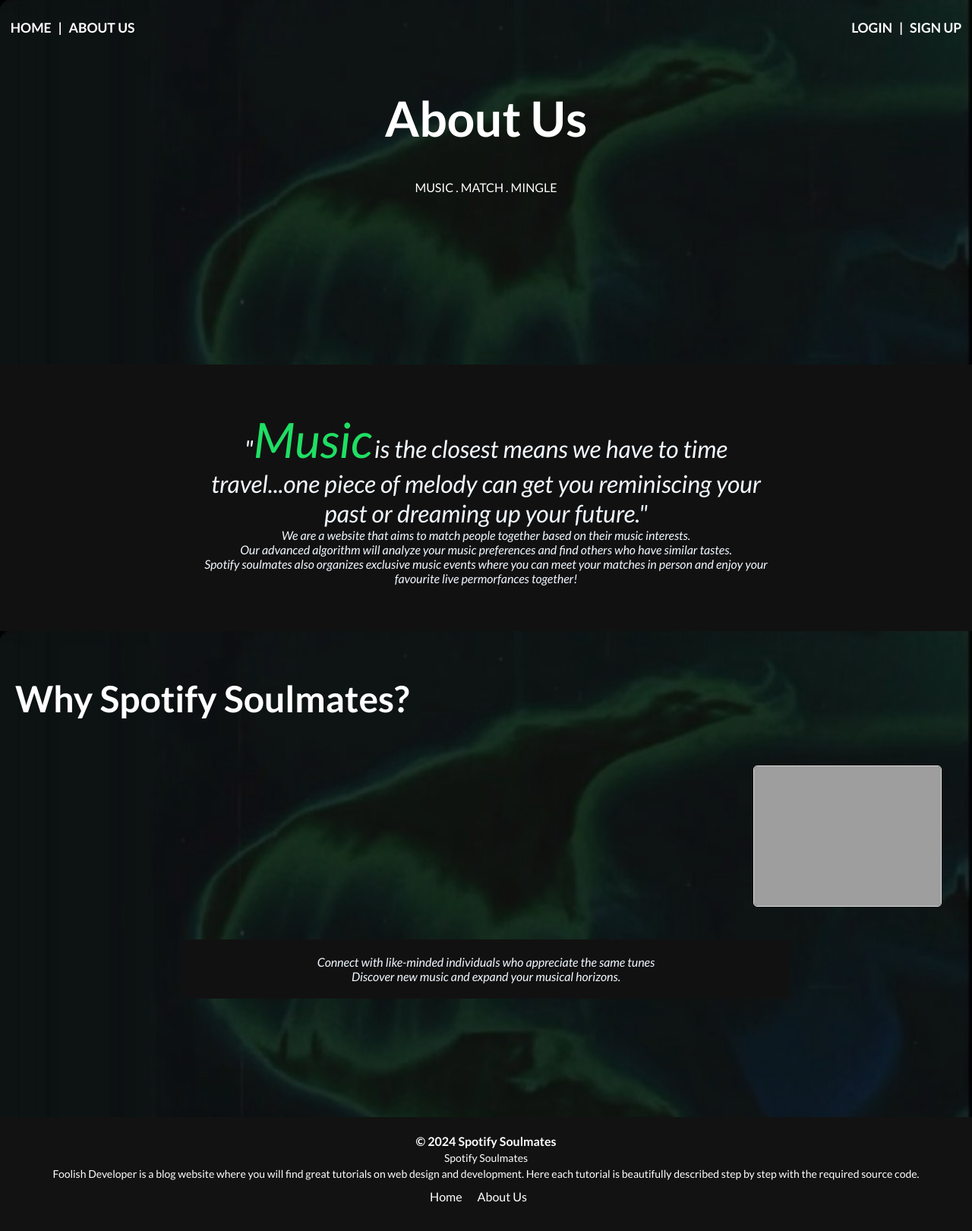
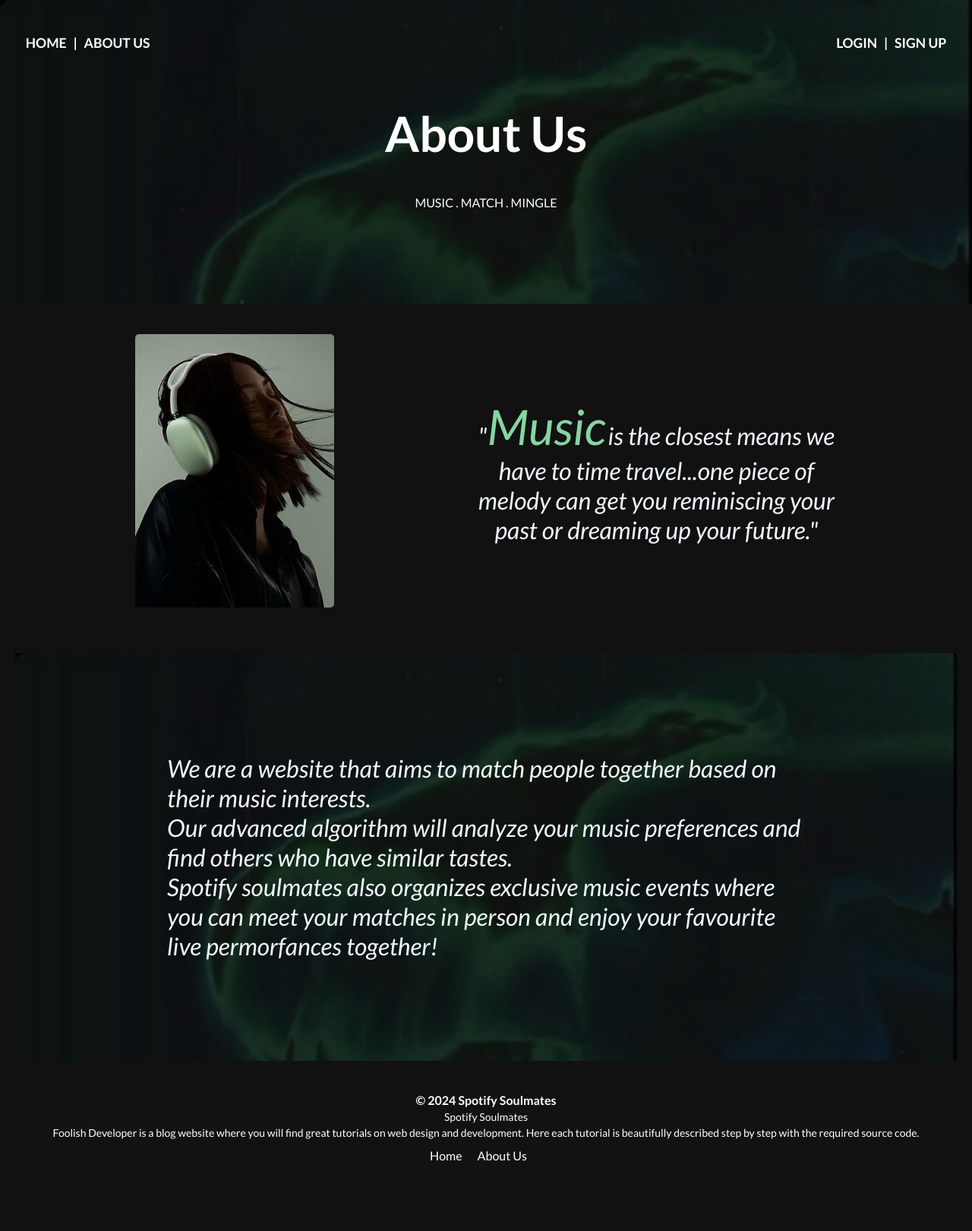
Before and after one commit to Spotify-Soulmate-Team/Spotify-Soulmate, a PHP site: page /about.html in a window 1280 px wide. Shown: the whole page at 76% size. After the commit the page ends 1529 px from the top, so only its background shows below. Run offline with PHP 8.4, Linux system fonts and the light colour scheme; some web fonts are replaced; grey boxes are pictures that could not be loaded.

Commit message:
about page finished

```diff
--- a/about.html
+++ b/about.html
@@ -16,7 +16,7 @@
           <div class="nav-content">
             <a href="index.html"><p> HOME </span> </p></a>
             <p class="splitter"> | </p>
-            <a href="about.html"><p> ABOUT US </p></a>
+            <a href=""><p> ABOUT US </p></a>
           </div>
           <div class="nav-content">
             <a href=""><p> LOGIN </p></a>
@@ -27,36 +27,27 @@
         <h1 class="about-us-header"> About Us </h1>
         <p  style="text-align: center;"> MUSIC .  MATCH . MINGLE </p>
       </header>
+   <section class="section-one">
+    <div class="image-div">
+        <img src="imgg.jpg" alt="about us image" class="section-img">
+    </div>
+    <div class="section-content">
+        <p class="texting">
+     <span class="styling">"</span><span class="text">Music</span> <span class="styling"> is the closest means we have to time travel...one piece of melody can get you reminiscing your past or dreaming up your future."</span><br>
+     </p>
+    </div>
+   </section>
    <section>
-    <blockquote>
-     <span class="styling">"</span><span class="text">Music</span> <span class="styling"> is the closest means we have to time travel...one piece of melody can get you reminiscing your past or dreaming up your future."</span><br>
+     <div class="division">
+        <p class="styling">
+       We are a website that aims to match people together based on their music interests. <br>
 
+       Our advanced algorithm will analyze your music preferences and find others who have similar tastes. <br>
 
-    We are a website that aims to match people together based on their music interests. <br>
-
-     Our advanced algorithm will analyze your music preferences and find others who have similar tastes. <br>
-
-     Spotify soulmates also organizes exclusive music events where you can meet your matches in person and enjoy your favourite live permorfances together! <br>
-
-    </blockquote>
-
+       Spotify soulmates also organizes exclusive music events where you can meet your matches in person and enjoy your favourite live permorfances together! <br>
+        </p>
+     </div>
    </section>
-
-
-
-  <section class="mainheader">
-    <div >
-    <h1 class="secondsection">Why Spotify Soulmates?</h1>
-    <img src="spotifysoulmtelogo.jpg" alt="logo">
-    <blockquote>
-      Connect with like-minded individuals who appreciate the same tunes <br>
-      Discover new music and expand your musical horizons. <br>
-
-    </div>
-    </blockquote>
-
-  </section>
-
 
       <footer>
         <div class="container">
--- a/css/about.css
+++ b/css/about.css
@@ -1,13 +1,12 @@
 .main-header{
-    height: 60vh;
+    height: 50vh;
     color: white;
     background-color: rgba(0,0,0,.6);
     background-image: url("/sp.jpeg");
     background-blend-mode: multiply;
     background-size:cover;
-    padding-bottom: 35px;
+    padding: 20px;
   }
-
 .header-one{
     text-align: left;
     text-decoration: wavy;
@@ -16,7 +15,7 @@
 
 .text{
     font-size: 4em;
-    color: #1fdf64;
+    color: #86d5a3;
 }
 .styling{
     font-size: 2em;
@@ -31,6 +30,16 @@
     font-size: 4em;
     text-align: center;
 }
+.signin-input {
+    width: 200px;
+    height: 50px;
+    padding: 10px;
+    font-size: 25px;
+    border-radius: 5px;
+    border: 2px solid white;
+    background-color:#1fdf64;
+    color: white;
+  }
   body {
     margin: 0;
     padding: 0;
@@ -41,7 +50,7 @@
     background-color:rgb(18, 17, 17);
     text-align: right;
 }
-blockquote {
+.texting{
     color: aliceblue;
     font-style: italic;
     padding: 20px;
@@ -49,6 +58,8 @@
     margin: 20px auto;
     max-width: 800px;
     text-align: center;
+    padding-top: 125pxpx;
+    padding-right: 150px;
 }
 img {
     max-width: 20%;
@@ -67,9 +78,41 @@
     background-size:cover;
     padding-bottom: 35px;
   }
-.secondsection{
-    font-size: 3em;
-    color: white ;
-    text-align: left;
+.section-one
+{
+    display: flex;
+    flex-direction: row;
+    justify-content: left;
+}
+.image-div{
+    display: flex;
+    flex-direction: row;
+    justify-content: center;
+    height: 400px;
+    width: 700px;
 
 }
+.section-img
+{
+    border: none;
+    max-width: 300px;
+}
+.section-content{
+    display: flex;
+    flex-direction: column;
+    justify-content: center;
+}
+.division{
+    background-image: url(/sp.jpeg);
+    background-blend-mode: multiply;
+    background-size:cover;
+    background-color: rgba(0,0,0,.6);
+    padding-right: 200px;
+    padding-left: 200px;
+    padding-top: 100px;
+    padding-bottom: 100px;
+    text-align: left;
+    font-size: 1em;
+    font-family: Cambria, Cochin, Georgia, Times, 'Times New Roman', serif;
+    color: aliceblue;
+}
```
Also changed, not shown: imgg.jpg (added).
